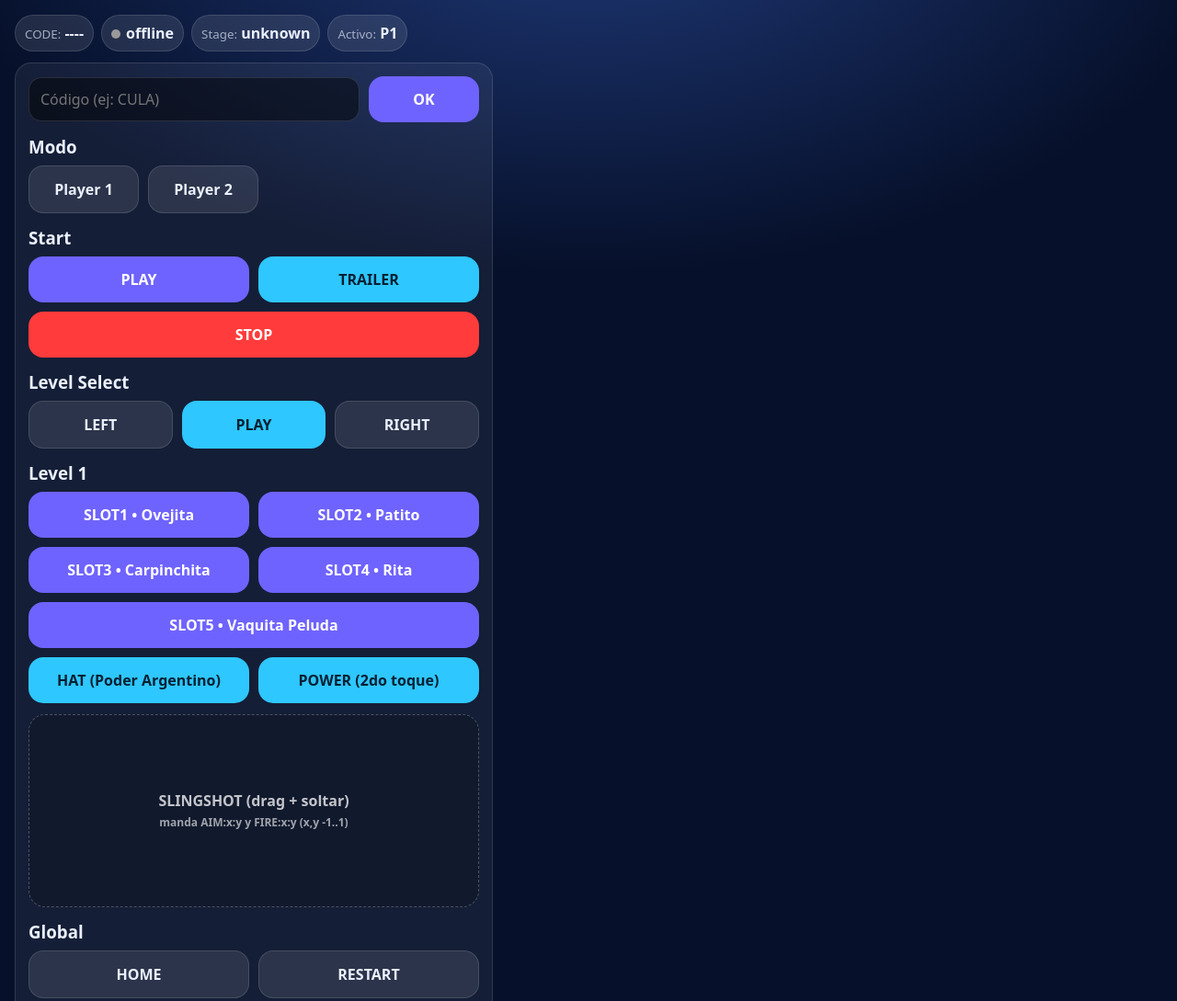
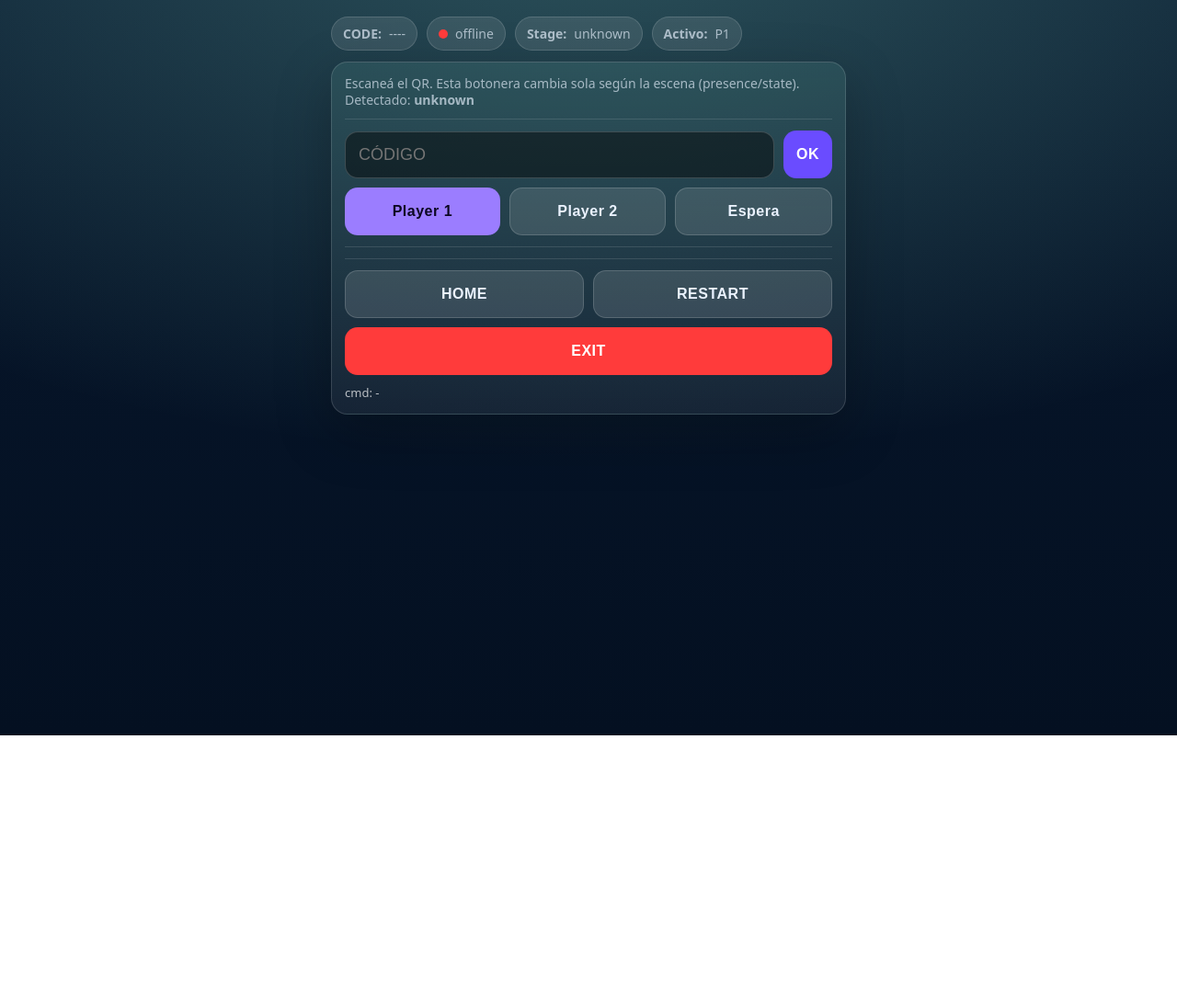
Before and after one commit to yaninaferesin-pixel/angry-remote, a website: page public/index.html in a window 1280 px wide. Shown: the top 1089 px of the page at 92% size. After the commit the page ends 800 px from the top, so only its background shows below. Drawn offline with Linux system fonts and the light colour scheme; a web font is replaced by a local one.

Commit message:
Update index.html

```diff
--- a/public/index.html
+++ b/public/index.html
@@ -1,308 +1,461 @@
 <!doctype html>
 <html lang="es">
 <head>
-  <meta charset="utf-8"/>
-  <meta name="viewport" content="width=device-width,initial-scale=1,viewport-fit=cover"/>
+  <meta charset="utf-8" />
+  <meta name="viewport" content="width=device-width,initial-scale=1,maximum-scale=1" />
   <title>Angry Remote</title>
+
   <style>
     :root{
-      --bg:#06102a;
-      --panel:rgba(255,255,255,0.06);
-      --line:rgba(255,255,255,0.12);
-      --txt:#eaf0ff;
-      --muted:rgba(234,240,255,0.65);
-      --blue:#2ec7ff;
-      --violet:#6f63ff;
+      --mint:#8ff0d5;
+      --bg:#06162a;
+      --panel:#0b1f36;
+      --panel2:#0a1a2d;
+      --txt:#eaf2ff;
+      --muted:rgba(234,242,255,.65);
+
+      --violet1:#ede7ff;
+      --violet2:#cdbbff;
+      --violet3:#9b7dff;
+      --violet4:#6a4cff;
+      --violet5:#3c22d8;
+
       --red:#ff3b3b;
-      --white:#ffffff;
+      --cyan:#16d3ff;
+      --radius:18px;
     }
-    *{box-sizing:border-box;font-family:system-ui,-apple-system,Segoe UI,Roboto,Arial;}
+
+    /* Font opcional: subí public/fonts/CCThisManThisMonsterVariable.woff2 */
+    @font-face{
+      font-family:"CCThisManThisMonster";
+      src:url("/fonts/CCThisManThisMonsterVariable.woff2") format("woff2");
+      font-weight:100 900;
+      font-style:normal;
+      font-display:swap;
+    }
+
+    *{box-sizing:border-box}
     body{
-      margin:0; min-height:100vh; background:radial-gradient(1200px 700px at 50% -10%, #203a7a 0%, var(--bg) 60%);
-      color:var(--txt); padding:16px;
+      margin:0;
+      font-family: "CCThisManThisMonster", system-ui, -apple-system, Segoe UI, Roboto, Arial, sans-serif;
+      background: radial-gradient(1200px 600px at 50% -100px, rgba(143,240,213,.28), transparent),
+                  linear-gradient(180deg, #07172d, #041021);
+      color:var(--txt);
+      min-height:100vh;
+      display:flex;
+      justify-content:center;
+      padding:18px 12px 28px;
     }
-    .top{display:flex;gap:8px;flex-wrap:wrap;align-items:center;margin-bottom:12px}
-    .pill{background:rgba(255,255,255,0.10);border:1px solid var(--line);padding:8px 10px;border-radius:999px;font-weight:600}
-    .pill small{font-weight:500;color:var(--muted)}
-    .statusDot{display:inline-block;width:10px;height:10px;border-radius:50%;margin-right:6px;background:#999}
+
+    .wrap{width:min(560px, 100%);}
+
+    .top{
+      display:flex; gap:10px; align-items:center; flex-wrap:wrap;
+      margin-bottom:12px;
+    }
+    .pill{
+      background: rgba(255,255,255,.1);
+      border:1px solid rgba(255,255,255,.14);
+      padding:8px 12px;
+      border-radius:999px;
+      font-size:14px;
+      color:var(--muted);
+      display:flex; align-items:center; gap:8px;
+    }
+    .dot{width:10px; height:10px; border-radius:99px; background:#777}
+    .dot.on{background:#20d57a}
+    .dot.off{background:#ff3b3b}
+
     .card{
-      background:var(--panel); border:1px solid var(--line); border-radius:18px; padding:14px;
-      max-width:520px;
+      background: linear-gradient(180deg, rgba(143,240,213,.10), rgba(255,255,255,.06));
+      border:1px solid rgba(255,255,255,.14);
+      border-radius: var(--radius);
+      padding:14px;
+      box-shadow: 0 20px 60px rgba(0,0,0,.25);
     }
-    .row{display:flex;gap:10px;flex-wrap:wrap;align-items:center}
+    .row{display:flex; gap:10px; align-items:center}
+    .row + .row{margin-top:10px}
+
     input{
-      flex:1; min-width:140px;
-      background:rgba(0,0,0,0.45); color:var(--txt);
-      border:1px solid var(--line); border-radius:14px; padding:12px 12px; font-size:16px;
+      flex:1;
+      background: rgba(0,0,0,.45);
+      border:1px solid rgba(255,255,255,.18);
+      border-radius: 14px;
+      padding:14px 14px;
+      color:var(--txt);
+      font-size:18px;
       outline:none;
     }
-    button{
-      border:none;border-radius:16px;padding:14px 14px;font-weight:800;
-      color:#07112a; background:var(--white);
-      min-width:120px; font-size:16px;
+
+    .btn{
+      border:0;
+      border-radius: 14px;
+      padding:14px 14px;
+      font-weight:800;
+      letter-spacing:.5px;
+      font-size:16px;
+      color:#1a1333;
+      cursor:pointer;
+      user-select:none;
+      touch-action: manipulation;
+      min-height:52px;
     }
-    button.primary{background:var(--violet); color:white;}
-    button.blue{background:var(--blue); color:#052033;}
-    button.danger{background:var(--red); color:white;}
-    button.ghost{
-      background:rgba(255,255,255,0.10); color:var(--txt); border:1px solid var(--line);
+    .btn:active{transform: translateY(1px)}
+    .btn.v1{background:var(--violet1)}
+    .btn.v2{background:var(--violet2)}
+    .btn.v3{background:var(--violet3); color:#0b0722}
+    .btn.v4{background:var(--violet4); color:#fff}
+    .btn.v5{background:var(--violet5); color:#fff}
+    .btn.cyan{background:var(--cyan); color:#002534}
+    .btn.red{background:var(--red); color:#fff}
+    .btn.ghost{
+      background: rgba(255,255,255,.12);
+      color: var(--txt);
+      border:1px solid rgba(255,255,255,.16);
     }
-    button:disabled{opacity:.35}
-    h3{margin:14px 0 8px 0}
-    .grid{display:grid;grid-template-columns:1fr 1fr 1fr;gap:10px}
-    .grid2{display:grid;grid-template-columns:1fr 1fr;gap:10px}
-    .full{grid-column:1/-1}
-    .hint{color:var(--muted);font-size:13px;margin-top:8px;line-height:1.35}
-    .log{margin-top:10px;color:rgba(255,255,255,0.82);font-size:13px}
-    .touch{
-      margin-top:12px;
-      width:100%;
-      height:210px;
-      border-radius:18px;
-      border:1px dashed rgba(255,255,255,0.25);
-      background:rgba(0,0,0,0.15);
-      display:flex;align-items:center;justify-content:center;
-      user-select:none; touch-action:none;
+    .btn:disabled{opacity:.45; cursor:not-allowed}
+
+    h3{
+      margin:10px 0 8px;
+      font-size:18px;
+      letter-spacing:.3px;
+    }
+    .hint{color:var(--muted); font-size:14px; line-height:1.25}
+    .sep{height:1px; background: rgba(255,255,255,.12); margin:12px 0}
+
+    /* Paneles por stage */
+    .stageBlock{display:none}
+    .stageBlock.on{display:block}
+
+    /* Slingshot pad */
+    .pad{
+      margin-top:10px;
+      background: linear-gradient(180deg, rgba(143,240,213,.20), rgba(0,0,0,.15));
+      border:1px solid rgba(255,255,255,.16);
+      border-radius: 18px;
+      height:240px;
       position:relative;
       overflow:hidden;
+      touch-action:none;
     }
-    .touch .dot{
-      position:absolute; width:18px;height:18px;border-radius:50%;
-      background:rgba(46,199,255,0.9);
-      transform:translate(-50%,-50%);
+    .pad::before{
+      content:"SLINGSHOT PAD";
+      position:absolute;
+      left:14px; top:12px;
+      font-size:12px;
+      letter-spacing:1px;
+      color:rgba(255,255,255,.65);
+    }
+    .cross{
+      position:absolute;
+      width:18px; height:18px;
+      border-radius:50%;
+      border:2px solid rgba(255,255,255,.85);
+      transform: translate(-50%,-50%);
+      pointer-events:none;
       display:none;
     }
-    .touch .label{
-      color:rgba(255,255,255,0.75);font-weight:700;text-align:center;padding:0 10px;
+    .cross.on{display:block}
+    .footer{
+      margin-top:10px;
+      font-size:13px;
+      color:rgba(255,255,255,.7);
+      display:flex; gap:10px; align-items:center; flex-wrap:wrap;
     }
+    .small{font-size:12px; color:rgba(255,255,255,.65)}
   </style>
 </head>
+
 <body>
-
+<div class="wrap">
   <div class="top">
-    <div class="pill"><small>CODE:</small> <span id="codePill">----</span></div>
-    <div class="pill"><span class="statusDot" id="onlineDot"></span><span id="onlineTxt">offline</span></div>
-    <div class="pill"><small>Stage:</small> <span id="stagePill">unknown</span></div>
-    <div class="pill"><small>Activo:</small> <span id="activePill">P1</span></div>
+    <div class="pill"><strong>CODE:</strong> <span id="codeLabel">----</span></div>
+    <div class="pill"><span class="dot off" id="onlineDot"></span> <span id="onlineTxt">offline</span></div>
+    <div class="pill"><strong>Stage:</strong> <span id="stageLabel">unknown</span></div>
+    <div class="pill"><strong>Activo:</strong> <span id="activeLabel">P1</span></div>
   </div>
 
   <div class="card">
-    <div class="row">
-      <input id="codeInput" placeholder="Código (ej: CULA)" />
-      <button class="primary" id="okBtn">OK</button>
+    <div class="hint">
+      Escaneá el QR. Esta botonera cambia sola según la escena (presence/state).
+      Detectado: <b id="detectedStage">unknown</b>
     </div>
 
-    <h3>Modo</h3>
+    <div class="sep"></div>
+
     <div class="row">
-      <button class="ghost" id="p1Btn">Player 1</button>
-      <button class="ghost" id="p2Btn">Player 2</button>
+      <input id="codeInput" placeholder="CÓDIGO" autocomplete="off" />
+      <button class="btn v4" id="okBtn">OK</button>
     </div>
 
-    <h3>Start</h3>
-    <div class="grid2">
-      <button class="primary" id="playBtn">PLAY</button>
-      <button class="blue" id="trailerBtn">TRAILER</button>
-      <button class="danger full" id="stopBtn">STOP</button>
+    <div class="row">
+      <button class="btn v3" id="p1Btn" style="flex:1">Player 1</button>
+      <button class="btn ghost" id="p2Btn" style="flex:1">Player 2</button>
+      <button class="btn ghost" id="waitBtn" style="flex:1">Espera</button>
     </div>
 
-    <h3>Level Select</h3>
-    <div class="grid">
-      <button class="ghost" id="leftBtn">LEFT</button>
-      <button class="blue" id="lsPlayBtn">PLAY</button>
-      <button class="ghost" id="rightBtn">RIGHT</button>
-    </div>
+    <div class="sep"></div>
 
-    <h3>Level 1</h3>
-    <div class="grid2">
-      <button class="primary" id="slot0Btn">SLOT1 • Ovejita</button>
-      <button class="primary" id="slot1Btn">SLOT2 • Patito</button>
-      <button class="primary" id="slot2Btn">SLOT3 • Carpinchita</button>
-      <button class="primary" id="slot3Btn">SLOT4 • Rita</button>
-      <button class="primary full" id="slot4Btn">SLOT5 • Vaquita Peluda</button>
-    </div>
-
-    <div class="grid2" style="margin-top:10px">
-      <button class="blue" id="hatBtn">HAT (Poder Argentino)</button>
-      <button class="blue" id="powerBtn">POWER (2do toque)</button>
-    </div>
-
-    <div class="touch" id="touchPad">
-      <div class="dot" id="touchDot"></div>
-      <div class="label">
-        SLINGSHOT (drag + soltar)<br/>
-        <span style="font-size:12px;font-weight:600;color:rgba(255,255,255,0.6)">
-          manda AIM:x:y y FIRE:x:y (x,y -1..1)
-        </span>
+    <!-- START -->
+    <div id="stage_start" class="stageBlock">
+      <h3>Start</h3>
+      <div class="row">
+        <button class="btn v4" style="flex:1" data-cmd="PLAY">PLAY</button>
+        <button class="btn cyan" style="flex:1" data-cmd="TRAILER">TRAILER</button>
       </div>
     </div>
 
-    <h3>Global</h3>
-    <div class="grid2">
-      <button class="ghost" id="homeBtn">HOME</button>
-      <button class="ghost" id="restartBtn">RESTART</button>
-      <button class="danger full" id="exitBtn">EXIT</button>
+    <!-- SELECT -->
+    <div id="stage_select" class="stageBlock">
+      <h3>Level Select</h3>
+      <div class="row">
+        <button class="btn v2" style="flex:1" data-cmd="LEFT">LEFT</button>
+        <button class="btn cyan" style="flex:1" data-cmd="PLAY">PLAY</button>
+        <button class="btn v2" style="flex:1" data-cmd="RIGHT">RIGHT</button>
+      </div>
     </div>
 
-    <div class="hint">
-      Si Unity está conectado, vas a ver online (verde).<br/>
-      Si no, igual manda comandos (quedan en cola en el server).
+    <!-- TRAILER -->
+    <div id="stage_trailer" class="stageBlock">
+      <h3>Trailer</h3>
+      <div class="row">
+        <button class="btn red" style="flex:1" data-cmd="STOPTRAILER">STOP</button>
+      </div>
     </div>
 
-    <div class="log" id="log"></div>
+    <!-- LEVEL -->
+    <div id="stage_level" class="stageBlock">
+      <h3>Level</h3>
+
+      <div class="row">
+        <button class="btn v1" style="flex:1" data-cmd="SLOT0">SLOT 1</button>
+        <button class="btn v1" style="flex:1" data-cmd="SLOT1">SLOT 2</button>
+        <button class="btn v1" style="flex:1" data-cmd="SLOT2">SLOT 3</button>
+      </div>
+      <div class="row">
+        <button class="btn v1" style="flex:1" data-cmd="SLOT3">SLOT 4</button>
+        <button class="btn v1" style="flex:1" data-cmd="SLOT4">SLOT 5</button>
+      </div>
+
+      <div class="row">
+        <button class="btn v5" style="flex:1" data-cmd="HAT">PODER ARGENTINO</button>
+        <button class="btn v4" style="flex:1" data-cmd="POWER">POWER (2do toque)</button>
+      </div>
+
+      <div class="pad" id="pad">
+        <div class="cross" id="cross"></div>
+      </div>
+      <div class="small">Arrastrá en el pad para apuntar. Soltá para lanzar. (Se envía DRAG_BEGIN / DRAG / DRAG_END)</div>
+    </div>
+
+    <div class="sep"></div>
+
+    <div class="row">
+      <button class="btn ghost" style="flex:1" data-cmd="HOME">HOME</button>
+      <button class="btn ghost" style="flex:1" data-cmd="RESTART">RESTART</button>
+    </div>
+    <div class="row">
+      <button class="btn red" style="flex:1" data-cmd="EXIT">EXIT</button>
+    </div>
+
+    <div class="footer">
+      <span id="lastCmd">cmd: -</span>
+    </div>
   </div>
+</div>
 
 <script>
-  const baseUrl = location.origin;
-  const $ = (id)=>document.getElementById(id);
+  const API = {
+    cmd: "/api/cmd",
+    pollState: "/api/state?code=",
+  };
 
-  let code = (new URLSearchParams(location.search).get("code") || "").toUpperCase().trim();
-  let player = "P1";
+  let code = "";
+  let active = "P1"; // P1/P2/WAIT
+  let stage = "unknown";
+  let online = false;
 
-  function setLog(msg){
-    $("log").textContent = "cmd: " + msg;
+  const els = {
+    codeLabel: document.getElementById("codeLabel"),
+    onlineDot: document.getElementById("onlineDot"),
+    onlineTxt: document.getElementById("onlineTxt"),
+    stageLabel: document.getElementById("stageLabel"),
+    detectedStage: document.getElementById("detectedStage"),
+    activeLabel: document.getElementById("activeLabel"),
+    codeInput: document.getElementById("codeInput"),
+    okBtn: document.getElementById("okBtn"),
+    lastCmd: document.getElementById("lastCmd"),
+    p1Btn: document.getElementById("p1Btn"),
+    p2Btn: document.getElementById("p2Btn"),
+    waitBtn: document.getElementById("waitBtn"),
+    pad: document.getElementById("pad"),
+    cross: document.getElementById("cross"),
+  };
+
+  function getUrlCode(){
+    const u = new URL(location.href);
+    const c = u.searchParams.get("code");
+    return c ? c.trim().toUpperCase() : "";
   }
 
-  function setUI(){
-    $("codeInput").value = code;
-    $("codePill").textContent = code || "----";
-    $("activePill").textContent = player;
-    $("p1Btn").classList.toggle("primary", player==="P1");
-    $("p2Btn").classList.toggle("primary", player==="P2");
+  function setCode(newCode){
+    code = (newCode || "").trim().toUpperCase();
+    els.codeLabel.textContent = code || "----";
+    els.codeInput.value = code || "";
+    const u = new URL(location.href);
+    if(code) u.searchParams.set("code", code);
+    else u.searchParams.delete("code");
+    history.replaceState({}, "", u.toString());
   }
 
-  async function send(cmdTail){
-    if(!code){ setLog("Falta code"); return; }
-    const cmd = `${player}_${cmdTail}`;
-    setLog(cmd);
+  function setActive(a){
+    active = a;
+    els.activeLabel.textContent = a;
+    els.p1Btn.className = "btn " + (a==="P1" ? "v3" : "ghost");
+    els.p2Btn.className = "btn " + (a==="P2" ? "v3" : "ghost");
+    els.waitBtn.className = "btn " + (a==="WAIT" ? "v3" : "ghost");
+  }
+
+  function normalizeStage(s){
+    s = (s || "").toLowerCase().trim();
+    if(!s) return "unknown";
+    if(s === "start") return "start";
+    if(s === "select") return "select";
+    if(s === "trailer") return "trailer";
+    // level, level1, level2...
+    if(s === "level") return "level";
+    if(s.startsWith("level")) return "level";
+    return s;
+  }
+
+  function showStage(s){
+    document.querySelectorAll(".stageBlock").forEach(b => b.classList.remove("on"));
+    const id = "stage_" + s;
+    const block = document.getElementById(id);
+    if(block) block.classList.add("on");
+  }
+
+  async function sendCmd(shortCmd, payload = null){
+    if(!code) return;
+    const full = `${active}_${shortCmd}${payload ? ":" + payload : ""}`;
+    els.lastCmd.textContent = "cmd: " + full;
 
     try{
-      const r = await fetch(`${baseUrl}/api/cmd`,{
+      await fetch(API.cmd, {
         method:"POST",
-        headers:{"Content-Type":"application/json"},
-        body: JSON.stringify({code, cmd})
+        headers:{ "Content-Type":"application/json" },
+        body: JSON.stringify({ code, cmd: full })
       });
-      const j = await r.json().catch(()=>null);
-      if(!j || !j.ok) console.warn("cmd not ok", j);
+    }catch(e){}
+  }
+
+  // Botones
+  document.querySelectorAll("[data-cmd]").forEach(btn=>{
+    btn.addEventListener("click", ()=>{
+      const c = btn.getAttribute("data-cmd");
+      sendCmd(c);
+    });
+  });
+
+  els.okBtn.addEventListener("click", ()=> setCode(els.codeInput.value));
+  els.p1Btn.addEventListener("click", ()=> setActive("P1"));
+  els.p2Btn.addEventListener("click", ()=> setActive("P2"));
+  els.waitBtn.addEventListener("click", ()=> setActive("WAIT"));
+
+  // Poll state
+  async function pollState(){
+    if(!code){
+      online = false;
+      renderStatus();
+      return;
+    }
+    try{
+      const res = await fetch(API.pollState + encodeURIComponent(code), { cache:"no-store" });
+      const j = await res.json();
+      online = !!j?.ok;
+      stage = normalizeStage(j?.stage);
+      renderStatus();
     }catch(e){
-      console.warn(e);
+      online = false;
+      renderStatus();
     }
   }
 
-  async function pollState(){
-    if(!code){
-      $("stagePill").textContent = "unknown";
-      $("onlineTxt").textContent = "offline";
-      $("onlineDot").style.background = "#999";
-      return;
-    }
-    try{
-      const r = await fetch(`${baseUrl}/api/state?code=${encodeURIComponent(code)}`);
-      const j = await r.json();
-      if(j && j.ok){
-        $("stagePill").textContent = j.stage || "unknown";
-        const online = (Date.now() - (j.ts||0)) < 2500;
-        $("onlineTxt").textContent = online ? "online" : "offline";
-        $("onlineDot").style.background = online ? "#33dd66" : "#999";
-      }
-    }catch(e){
-      $("onlineTxt").textContent = "offline";
-      $("onlineDot").style.background = "#999";
-    }
+  function renderStatus(){
+    els.onlineDot.className = "dot " + (online ? "on" : "off");
+    els.onlineTxt.textContent = online ? "online" : "offline";
+    els.stageLabel.textContent = stage;
+    els.detectedStage.textContent = stage;
+    showStage(stage);
   }
 
-  // Buttons
-  $("okBtn").onclick = ()=>{
-    code = $("codeInput").value.toUpperCase().trim();
-    const url = new URL(location.href);
-    if(code) url.searchParams.set("code", code);
-    history.replaceState({}, "", url.toString());
-    setUI();
-  };
+  // Slingshot pad → manda coords normalizadas 0..1
+  let dragging = false;
+  let lastSend = 0;
 
-  $("p1Btn").onclick = ()=>{ player="P1"; setUI(); };
-  $("p2Btn").onclick = ()=>{ player="P2"; setUI(); };
-
-  $("playBtn").onclick = ()=>send("PLAY");
-  $("trailerBtn").onclick = ()=>send("TRAILER");
-  $("stopBtn").onclick = ()=>send("STOPTRAILER");
-
-  $("leftBtn").onclick = ()=>send("LEFT");
-  $("rightBtn").onclick = ()=>send("RIGHT");
-  $("lsPlayBtn").onclick = ()=>send("PLAY");
-
-  // Slot order EXACTO (0..4)
-  $("slot0Btn").onclick = ()=>send("SLOT0"); // Ovejita
-  $("slot1Btn").onclick = ()=>send("SLOT1"); // Patito
-  $("slot2Btn").onclick = ()=>send("SLOT2"); // Carpinchita
-  $("slot3Btn").onclick = ()=>send("SLOT3"); // Rita
-  $("slot4Btn").onclick = ()=>send("SLOT4"); // Vaquita Peluda
-
-  $("hatBtn").onclick = ()=>send("HAT");
-  $("powerBtn").onclick = ()=>send("POWER");
-
-  $("homeBtn").onclick = ()=>send("HOME");
-  $("restartBtn").onclick = ()=>send("RESTART");
-  $("exitBtn").onclick = ()=>send("EXIT");
-
-  // Touchpad slingshot
-  const pad = $("touchPad");
-  const dot = $("touchDot");
-  let dragging = false;
-
-  function clamp(v,min,max){ return Math.max(min, Math.min(max, v)); }
-
-  function posToNorm(e){
-    const rect = pad.getBoundingClientRect();
-    const x = (("touches" in e) ? e.touches[0].clientX : e.clientX);
-    const y = (("touches" in e) ? e.touches[0].clientY : e.clientY);
-
-    const nx = clamp(((x - rect.left) / rect.width) * 2 - 1, -1, 1);
-    const ny = clamp(-(((y - rect.top) / rect.height) * 2 - 1), -1, 1); // invert Y
-    return { nx, ny, px:x-rect.left, py:y-rect.top, rect };
+  function normXY(ev){
+    const r = els.pad.getBoundingClientRect();
+    const x = (ev.clientX - r.left) / r.width;
+    const y = (ev.clientY - r.top) / r.height;
+    const nx = Math.max(0, Math.min(1, x));
+    const ny = Math.max(0, Math.min(1, y));
+    return { nx, ny, cx: ev.clientX, cy: ev.clientY, r };
   }
 
-  async function sendAim(nx, ny){
-    // 2 decimales para que no spamee tanto
-    await send(`AIM:${nx.toFixed(2)}:${ny.toFixed(2)}`);
-  }
-  async function sendFire(nx, ny){
-    await send(`FIRE:${nx.toFixed(2)}:${ny.toFixed(2)}`);
+  function showCross(nx, ny, r){
+    els.cross.classList.add("on");
+    els.cross.style.left = (nx * r.width) + "px";
+    els.cross.style.top  = (ny * r.height) + "px";
   }
 
-  pad.addEventListener("pointerdown", async (e)=>{
-    if(!code) return;
+  function hideCross(){
+    els.cross.classList.remove("on");
+  }
+
+  function sendDrag(type, nx, ny){
+    // payload "x,y"
+    const payload = nx.toFixed(4) + "," + ny.toFixed(4);
+    sendCmd(type, payload);
+  }
+
+  els.pad.addEventListener("pointerdown", (ev)=>{
+    if(stage !== "level") return;
     dragging = true;
-    pad.setPointerCapture(e.pointerId);
-    const p = posToNorm(e);
-    dot.style.display = "block";
-    dot.style.left = p.px + "px";
-    dot.style.top = p.py + "px";
-    await sendAim(p.nx, p.ny);
+    els.pad.setPointerCapture(ev.pointerId);
+    const {nx, ny, r} = normXY(ev);
+    showCross(nx, ny, r);
+    sendDrag("DRAG_BEGIN", nx, ny);
   });
 
-  pad.addEventListener("pointermove", async (e)=>{
-    if(!dragging) return;
-    const p = posToNorm(e);
-    dot.style.left = p.px + "px";
-    dot.style.top = p.py + "px";
-    await sendAim(p.nx, p.ny);
+  els.pad.addEventListener("pointermove", (ev)=>{
+    if(!dragging || stage !== "level") return;
+    const now = performance.now();
+    const {nx, ny, r} = normXY(ev);
+    showCross(nx, ny, r);
+
+    // throttle ~30fps
+    if(now - lastSend > 33){
+      lastSend = now;
+      sendDrag("DRAG", nx, ny);
+    }
   });
 
-  pad.addEventListener("pointerup", async (e)=>{
+  function endDrag(ev){
     if(!dragging) return;
     dragging = false;
-    const p = posToNorm(e);
-    dot.style.left = p.px + "px";
-    dot.style.top = p.py + "px";
-    await sendFire(p.nx, p.ny);
-    setTimeout(()=>{ dot.style.display="none"; }, 120);
-  });
+    const {nx, ny, r} = normXY(ev);
+    showCross(nx, ny, r);
+    sendDrag("DRAG_END", nx, ny);
+    setTimeout(hideCross, 80);
+  }
+  els.pad.addEventListener("pointerup", endDrag);
+  els.pad.addEventListener("pointercancel", endDrag);
 
-  // init
-  setUI();
-  pollState();
-  setInterval(pollState, 700);
+  // boot
+  setCode(getUrlCode());
+  setActive("P1");
+  renderStatus();
+  setInterval(pollState, 250);
 </script>
-
 </body>
 </html>
```
